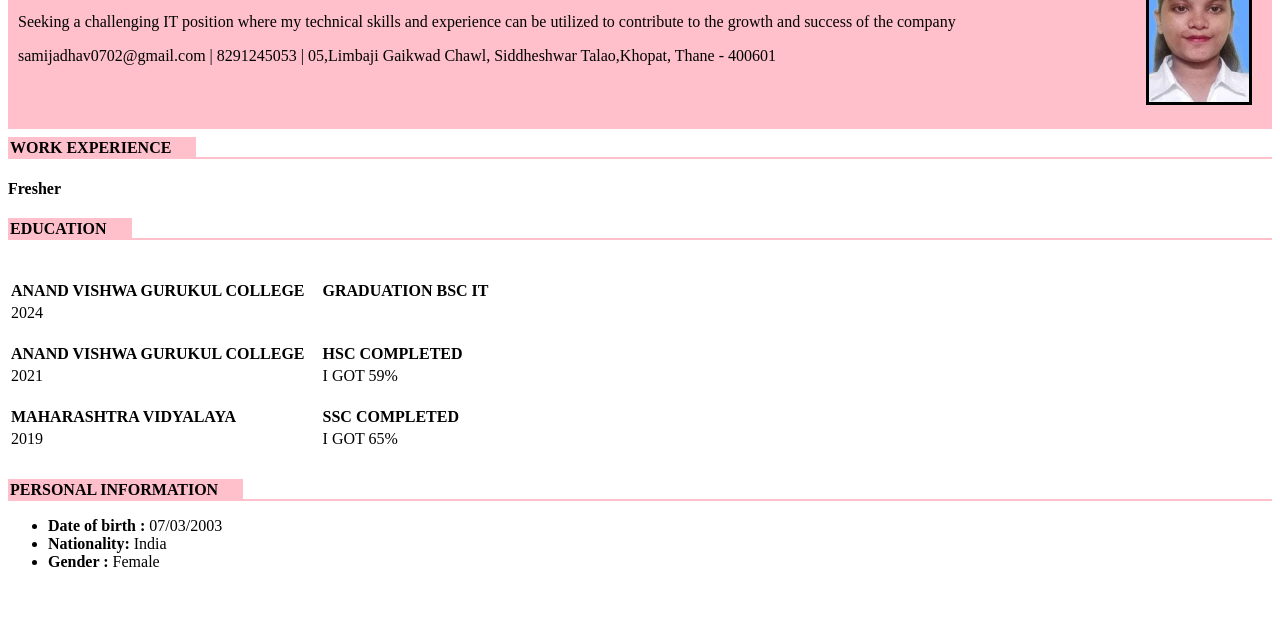
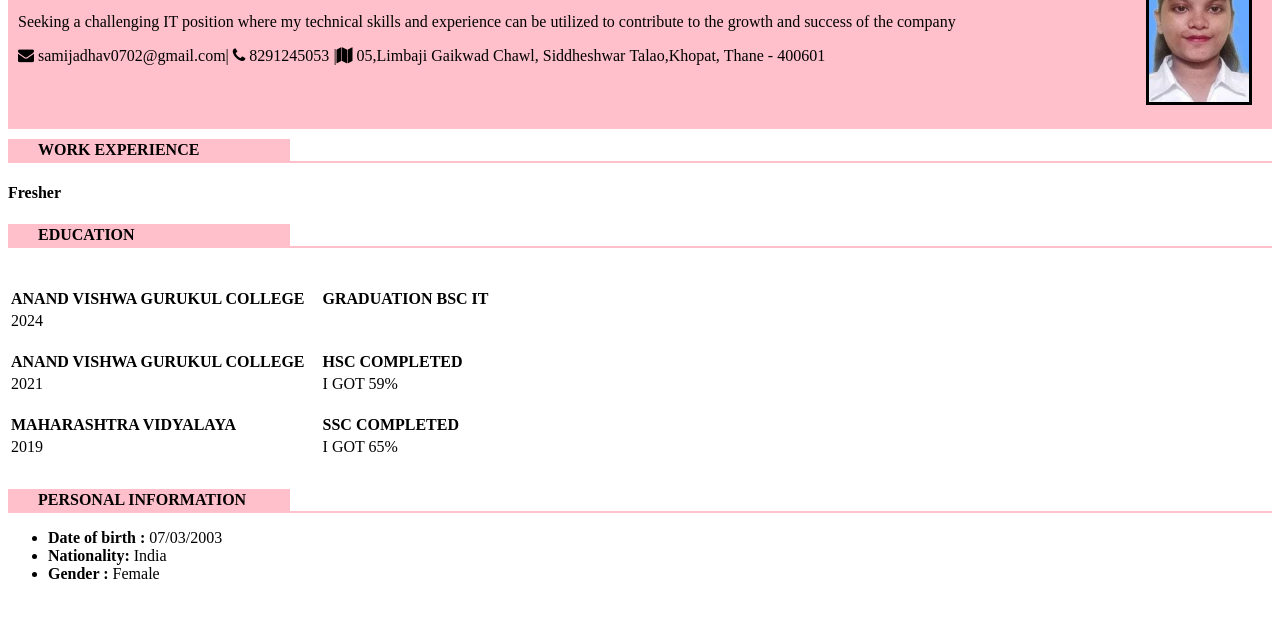
Before and after one commit to SAMIKSHA2611/Resume2, a plain HTML site: page index.html in a window 1280 px wide. Shown: the part 79-696 px from the top of the page. Drawn offline with Linux system fonts and the light colour scheme.

Commit message:
html css resume with icons

```diff
--- a/index.html
+++ b/index.html
@@ -4,6 +4,7 @@
     <meta charset="UTF-8">
     <meta name="viewport" content="width=device-width, initial-scale=1.0">
     <title>Resume 2</title>
+    <link rel="stylesheet" href="https://cdnjs.cloudflare.com/ajax/libs/font-awesome/4.7.0/css/font-awesome.min.css">
 
     <style>
 
@@ -43,29 +44,29 @@
             border: 1px solid pink;
             margin-top: 0%;
         }
+
         .label{
             color: black;
             margin-right: 10PX;
+            width: 250px;
+         }
 
-         }
-         .experience {
+         .heading {
             background-color: pink;
             margin-bottom: 0%;
             padding: 2px;
-            padding-right:25px;
-
-         }
+            padding-left: 30px;
+       }
     </style>
 </head>
 <body>
 
 
         <div class="profile">
-
             <div>
                 <h1>SAMIKSHA JADHAV</h1>
                 <p>Seeking a challenging IT position where my technical skills and experience can be utilized to contribute to the growth and success of the company</p>
-                <p>samijadhav0702@gmail.com | 8291245053  | 05,Limbaji Gaikwad Chawl, Siddheshwar Talao,Khopat, Thane - 400601 </p>
+                <p><i class="fa fa-envelope"> samijadhav0702@gmail.com </i>| <i class="fa fa-phone"> 8291245053 </i>  |<i class="fa fa-map"> 05,Limbaji Gaikwad Chawl, Siddheshwar Talao,Khopat, Thane - 400601</i> </p>
 
             </div>
             <div>
@@ -77,15 +78,19 @@
             <!--work experience-->
             <div>
 
-                <span class="label experience"> <b>WORK EXPERIENCE</b></span>
+                <div class="label heading">
+                    <span> <b>WORK EXPERIENCE</b></span>
+                </div>
                 <hr>
                <h4>Fresher</h4>
             </div>
 
             <!--education-->
             <div>
-                <span class="label experience"> <b>EDUCATION</b></span>
+                <div class="label heading">
+                    <span> <b>EDUCATION</b></span>
 
+                </div>
                 <hr>
 
                 <table id="education">
@@ -118,7 +123,9 @@
 
             <!--personal information-->
             <div>
-                <span class="label experience"> <b> PERSONAL INFORMATION </b></span>
+                <div class="label heading">
+                    <span> <b> PERSONAL INFORMATION </b></span>
+                </div>
                 <hr>
                 <ul>
                     <li> <b>Date of birth : </b>07/03/2003</li>
@@ -130,6 +137,5 @@
         </div>
 
 
-
 </body>
 </html>
```
